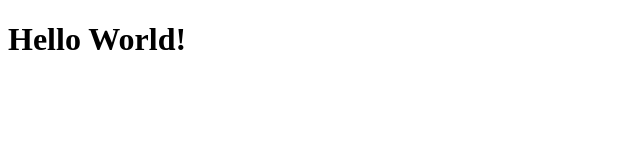
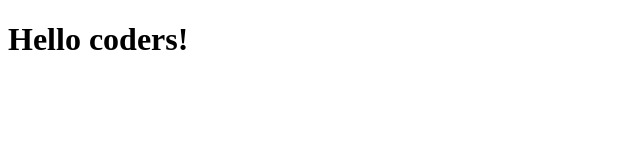
Before and after one commit to jmasllorens/holamon, a plain HTML site: page index.html in a window 1280 px wide. Shown: the full height of the page, 0-640 px from the left. Drawn offline with Linux system fonts and the light colour scheme.

Commit message:
helloCoders

```diff
--- a/index.html
+++ b/index.html
@@ -7,6 +7,6 @@
     <title>Document</title>
 </head>
 <body>
-    <h1>Hello World!</h1>
+    <h1>Hello coders!</h1>
 </body>
 </html>
```
